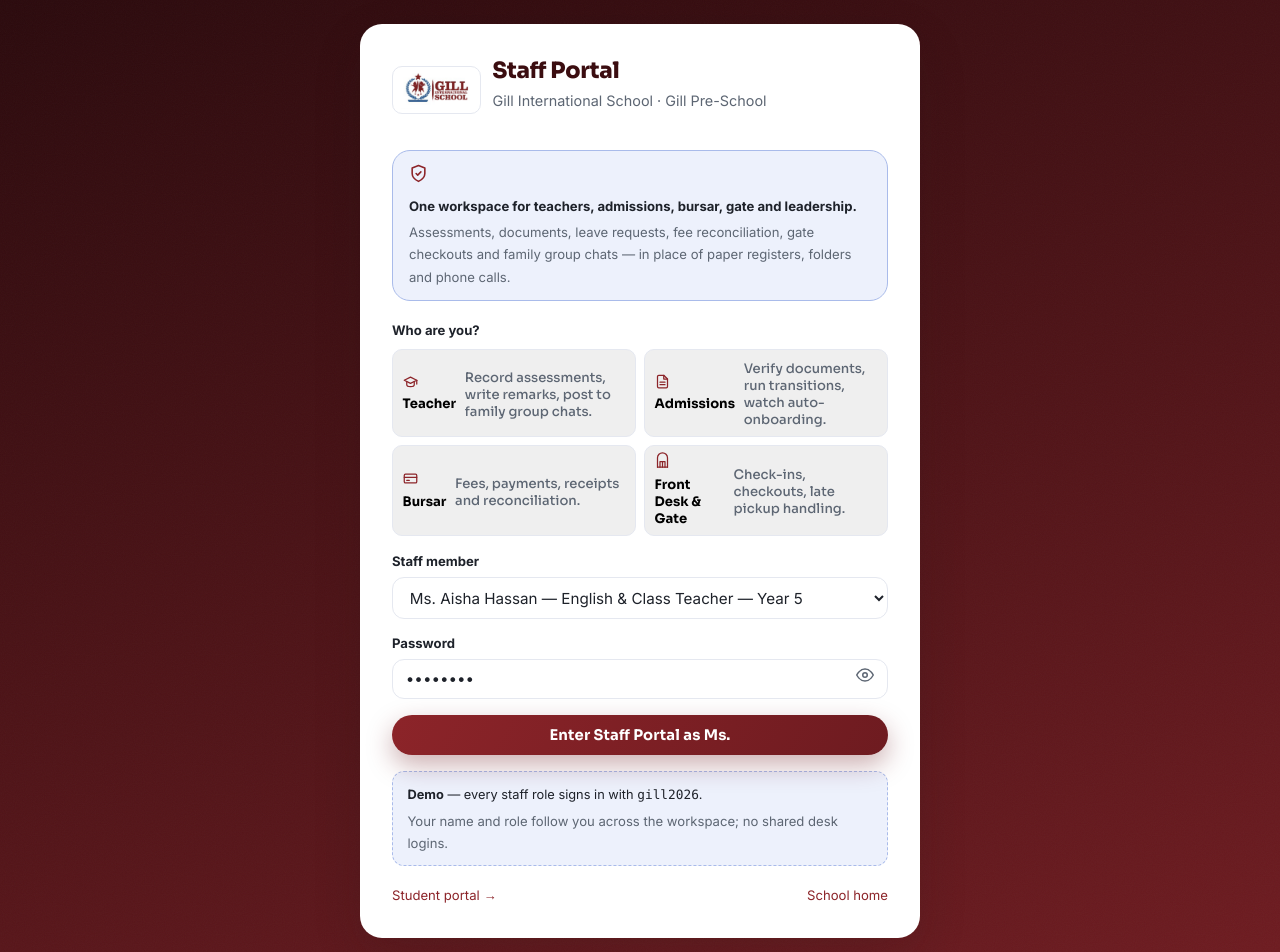
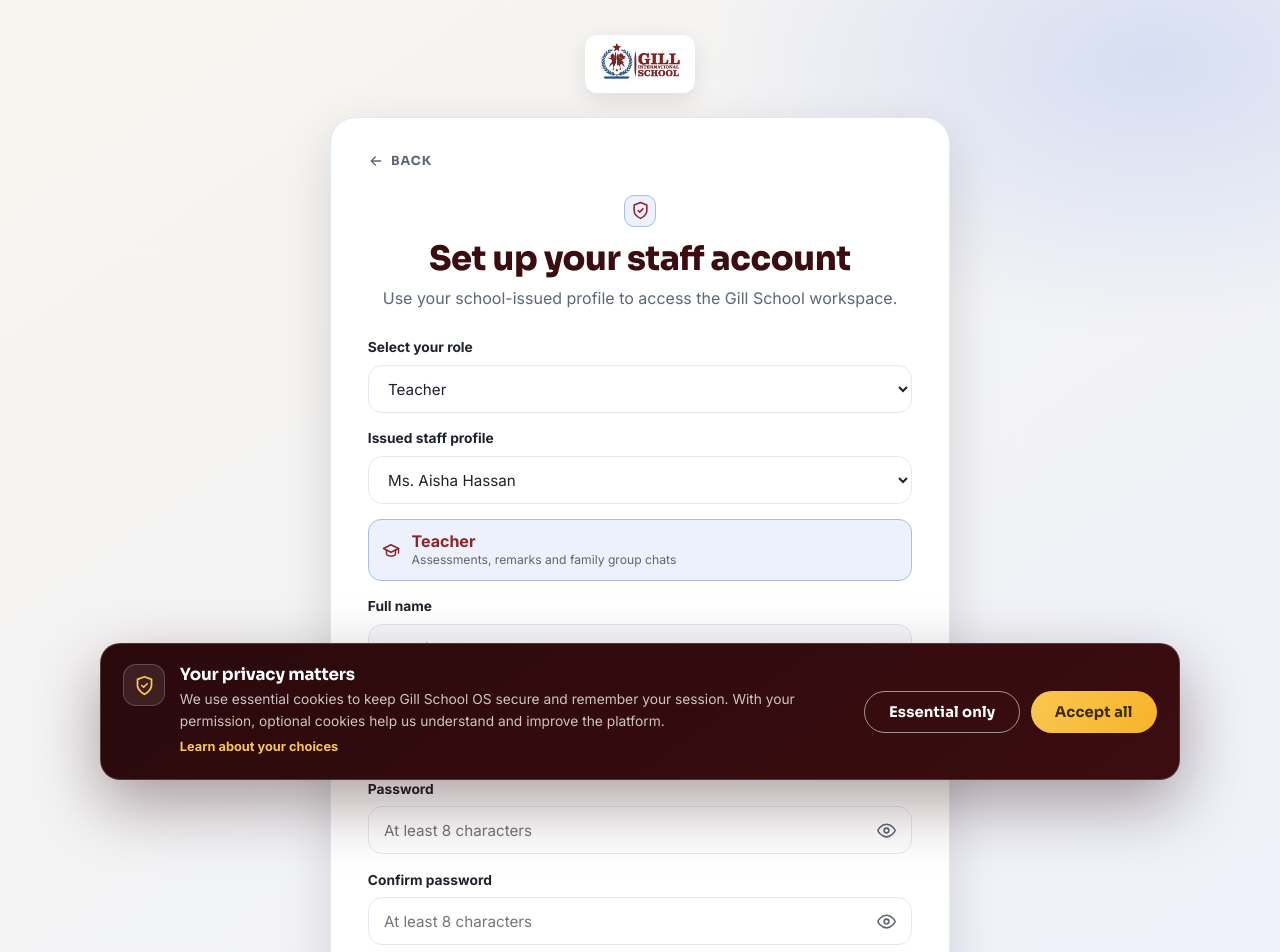
Before and after one commit to iscorockie/Gill-School-OS, a Next.js app: page /staff in a window 1280 px wide. Shown: the top 952 px of the page. Built offline with nearby package versions, Linux system fonts and the light colour scheme.

Commit message:
Add privacy consent and redesign staff onboarding
Co-authored-by: arena-agent <297053741+arena-agent@users.noreply.github.com>

```diff
--- a/app/globals.css
+++ b/app/globals.css
@@ -791,3 +791,96 @@ tr:last-child td { border-bottom: none; }
 @media (max-width: 560px) {
   .app-settings .row-inline { align-items: flex-start; }
 }
+
+/* ---------------- Privacy consent ---------------- */
+.privacy-banner {
+  position: fixed; z-index: 100; left: 50%; bottom: 1.25rem; transform: translateX(-50%);
+  width: min(1080px, calc(100% - 2rem)); display: flex; align-items: center; justify-content: space-between;
+  gap: 1.5rem; padding: 1.25rem 1.4rem; color: #fff;
+  background: linear-gradient(145deg, var(--deep-2), var(--deep));
+  border: 1px solid rgba(201, 212, 242, 0.22); border-radius: 20px;
+  box-shadow: 0 24px 64px rgba(42, 9, 12, 0.38); animation: privacy-in .3s ease-out;
+}
+.privacy-copy { display: flex; align-items: flex-start; gap: 0.9rem; max-width: 720px; }
+.privacy-icon {
+  width: 42px; height: 42px; flex: none; display: grid; place-items: center; border-radius: 13px;
+  color: var(--sun2); background: rgba(255, 255, 255, 0.09); border: 1px solid rgba(201, 212, 242, 0.25);
+}
+.privacy-banner h2 { color: #fff; font-size: 1.05rem; margin: 0 0 0.25rem; }
+.privacy-banner p { color: rgba(255, 255, 255, 0.76); font-size: 0.86rem; line-height: 1.55; margin: 0; }
+.privacy-banner .privacy-details { color: var(--peri); margin-top: 0.45rem; }
+.privacy-link {
+  color: var(--sun2); background: none; border: 0; padding: 0.25rem 0; cursor: pointer;
+  font-family: var(--fb); font-size: 0.8rem; font-weight: 700;
+}
+.privacy-link:hover { text-decoration: underline; }
+.privacy-actions { display: flex; gap: 0.65rem; flex: none; }
+.privacy-actions .btn { white-space: nowrap; box-shadow: none; }
+.privacy-actions .privacy-decline { background: transparent; border: 1px solid rgba(255, 255, 255, 0.55); }
+.privacy-actions .privacy-decline:hover { background: rgba(255, 255, 255, 0.1); }
+@keyframes privacy-in { from { opacity: 0; transform: translate(-50%, 16px); } }
+@media (max-width: 760px) {
+  .privacy-banner { align-items: stretch; flex-direction: column; gap: 1rem; bottom: 0.7rem; padding: 1.05rem; }
+  .privacy-actions { justify-content: flex-end; }
+}
+@media (max-width: 460px) {
+  .privacy-icon { display: none; }
+  .privacy-actions { display: grid; grid-template-columns: 1fr 1fr; }
+  .privacy-actions .btn { padding-inline: 0.8rem; }
+}
+
+/* ---------------- Staff onboarding ---------------- */
+.staff-onboard {
+  min-height: 100vh; padding: 2.2rem 1.25rem 4rem; display: flex; flex-direction: column; align-items: center;
+  background:
+    radial-gradient(700px 420px at 90% 5%, rgba(201, 212, 242, 0.68), transparent 65%),
+    linear-gradient(145deg, #f8f5ef, var(--peri-l));
+}
+.staff-onboard-logo { display: inline-flex; margin-bottom: 1.5rem; }
+.staff-onboard-logo img { height: 58px; width: auto; background: #fff; padding: 5px 10px; border-radius: 12px; box-shadow: var(--shadow-s); }
+.staff-onboard-card {
+  width: min(620px, 100%); padding: 2rem 2.3rem 2.2rem; background: var(--white);
+  border: 1px solid var(--line); border-radius: 26px; box-shadow: var(--shadow);
+}
+.staff-back {
+  display: inline-flex; align-items: center; gap: 0.45rem; color: var(--muted);
+  font-family: var(--fd); font-size: 0.78rem; font-weight: 700; letter-spacing: 0.08em; text-transform: uppercase;
+}
+.staff-back svg { transform: rotate(180deg); }
+.staff-back:hover { color: var(--maroon); text-decoration: none; }
+.staff-onboard-head { display: flex; flex-direction: column; align-items: center; text-align: center; margin: 1.1rem 0 1.5rem; }
+.staff-onboard-head .heading-icon { margin-bottom: 0.7rem; }
+.staff-onboard-head h1 { font-size: clamp(1.65rem, 4vw, 2.1rem); }
+.staff-onboard-head p { color: var(--muted); margin: 0.35rem 0 0; }
+.staff-onboard-form { display: grid; gap: 0.9rem; }
+.staff-onboard-form .field { display: grid; gap: 0.35rem; }
+.staff-onboard-form .field > span:first-child { font-size: 0.86rem; }
+.staff-onboard-form input, .staff-onboard-form select { min-height: 48px; border-radius: 14px; padding-inline: 0.95rem; }
+.staff-onboard-form input[readonly] { color: var(--ink); background: #f7f8fb; }
+.staff-onboard-form .btn { width: 100%; margin-top: 0.25rem; min-height: 48px; }
+.staff-role-note {
+  display: flex; align-items: center; gap: 0.7rem; padding: 0.7rem 0.85rem;
+  color: var(--maroon); background: var(--peri-l); border: 1px solid var(--peri-2); border-radius: 13px;
+}
+.staff-role-note > span { display: grid; line-height: 1.35; }
+.staff-role-note small { color: var(--muted); font-size: 0.76rem; }
+.password-input { position: relative; display: block; }
+.password-input input { padding-right: 3rem; }
+.password-input button {
+  position: absolute; right: 0.55rem; top: 50%; transform: translateY(-50%); display: grid; place-items: center;
+  width: 34px; height: 34px; padding: 0; color: var(--muted); background: none; border: 0; border-radius: 9px; cursor: pointer;
+}
+.password-input button:hover { color: var(--maroon); background: var(--peri-l); }
+.staff-form-error { display: flex; align-items: center; gap: 0.4rem; color: var(--red); margin: 0; font-size: 0.82rem; }
+.staff-security-note {
+  display: flex; align-items: flex-start; gap: 0.55rem; margin-top: 1rem; padding: 0.75rem 0.85rem;
+  color: var(--muted); background: var(--cream); border: 1px solid var(--gips-line); border-radius: 13px; font-size: 0.78rem; line-height: 1.5;
+}
+.staff-security-note svg { flex: none; color: var(--maroon); margin-top: 2px; }
+.staff-onboard-foot { margin: 1rem 0 0; text-align: center; color: var(--muted); font-size: 0.76rem; }
+@media (max-width: 560px) {
+  .staff-onboard { padding: 1rem 0.7rem 3rem; }
+  .staff-onboard-logo { margin-bottom: 0.8rem; }
+  .staff-onboard-logo img { height: 48px; }
+  .staff-onboard-card { padding: 1.35rem 1.1rem 1.5rem; border-radius: 20px; }
+}
--- a/app/layout.jsx
+++ b/app/layout.jsx
@@ -1,4 +1,5 @@
 import "./globals.css";
+import PrivacyBanner from "@/components/PrivacyBanner.jsx";
 
 export const metadata = {
   title: "Gill School OS — Gill International School, Najjera",
@@ -25,7 +26,10 @@ export default function RootLayout({ children }) {
           rel="stylesheet"
         />
       </head>
-      <body>{children}</body>
+      <body>
+        {children}
+        <PrivacyBanner />
+      </body>
     </html>
   );
 }
--- a/app/staff/page.jsx
+++ b/app/staff/page.jsx
@@ -5,44 +5,19 @@ import Icon from "@/components/icons.jsx";
 import { useStaff } from "@/components/StaffSession.jsx";
 
 const ROLES = [
-  {
-    id: "teacher",
-    label: "Teacher",
-    icon: "grad",
-    copy: "Record assessments, write remarks, post to family group chats.",
-    users: ["t-aisha", "t-brian", "t-sharon"],
-  },
-  {
-    id: "admissions",
-    label: "Admissions",
-    icon: "file",
-    copy: "Verify documents, run transitions, watch auto-onboarding.",
-    users: ["u-admissions"],
-  },
-  {
-    id: "bursar",
-    label: "Bursar",
-    icon: "card",
-    copy: "Fees, payments, receipts and reconciliation.",
-    users: ["u-bursar"],
-  },
-  {
-    id: "frontdesk",
-    label: "Front Desk & Gate",
-    icon: "gate",
-    copy: "Check-ins, checkouts, late pickup handling.",
-    users: ["u-gate"],
-  },
+  { id: "teacher", label: "Teacher", icon: "grad", copy: "Assessments, remarks and family group chats", users: ["t-aisha", "t-brian", "t-sharon"] },
+  { id: "admissions", label: "Admissions", icon: "file", copy: "Documents, transitions and family onboarding", users: ["u-admissions"] },
+  { id: "bursar", label: "Bursar", icon: "card", copy: "Fees, payments, receipts and reconciliation", users: ["u-bursar"] },
+  { id: "frontdesk", label: "Front Desk & Gate", icon: "gate", copy: "Check-ins, checkouts and late pickup handling", users: ["u-gate"] },
 ];
 
 const STAFF_DB = {
-  "t-aisha": { id: "t-aisha", role: "staff", name: "Ms. Aisha Hassan", title: "English & Class Teacher — Year 5", email: "a.hassan@gill.sch" },
-  "t-brian": { id: "t-brian", role: "staff", name: "Mr. Brian Mugisha", title: "Mathematics & Science — Year 5", email: "b.mugisha@gill.sch" },
-  "t-sharon": { id: "t-sharon", role: "staff", name: "Ms. Sharon Namukasa", title: "Pre-School Lead — Nursery", email: "s.namukasa@gill.sch" },
-  "u-admissions": { id: "u-admissions", role: "staff", name: "Mrs. Mary Kyomukama", title: "Head of Admissions", email: "m.kyomukama@gill.sch" },
-  "u-bursar": { id: "u-bursar", role: "staff", name: "Mr. Isaac Twesigye", title: "Bursar", email: "i.twesigye@gill.sch" },
-  "u-gate": { id: "u-gate", role: "staff", name: "Mr. Peter Othieno", title: "Security & Gate Officer", email: "p.othieno@gill.sch" },
-  "u-admin": { id: "u-admin", role: "staff", name: "Mr. Francis Ssekandi", title: "Head of School", email: "f.ssekandi@gill.sch" },
+  "t-aisha": { id: "t-aisha", name: "Ms. Aisha Hassan", title: "English & Class Teacher — Year 5", email: "a.hassan@gill.sch" },
+  "t-brian": { id: "t-brian", name: "Mr. Brian Mugisha", title: "Mathematics & Science — Year 5", email: "b.mugisha@gill.sch" },
+  "t-sharon": { id: "t-sharon", name: "Ms. Sharon Namukasa", title: "Pre-School Lead — Nursery", email: "s.namukasa@gill.sch" },
+  "u-admissions": { id: "u-admissions", name: "Mrs. Mary Kyomukama", title: "Head of Admissions", email: "m.kyomukama@gill.sch" },
+  "u-bursar": { id: "u-bursar", name: "Mr. Isaac Twesigye", title: "Bursar", email: "i.twesigye@gill.sch" },
+  "u-gate": { id: "u-gate", name: "Mr. Peter Othieno", title: "Security & Gate Officer", email: "p.othieno@gill.sch" },
 };
 
 export default function StaffPortalPage() {
@@ -50,126 +25,118 @@ export default function StaffPortalPage() {
   const { signIn } = useStaff();
   const [role, setRole] = useState("teacher");
   const [userId, setUserId] = useState("t-aisha");
-  const [password, setPassword] = useState("gill2026");
-  const [show, setShow] = useState(false);
+  const [password, setPassword] = useState("");
+  const [confirm, setConfirm] = useState("");
+  const [showPassword, setShowPassword] = useState(false);
+  const [showConfirm, setShowConfirm] = useState(false);
   const [error, setError] = useState("");
   const [busy, setBusy] = useState(false);
 
-  const activeRole = ROLES.find((r) => r.id === role);
+  const activeRole = ROLES.find((item) => item.id === role);
   const person = STAFF_DB[userId];
 
-  function pickRole(r) {
-    setRole(r.id);
-    setUserId(r.users[0]);
+  function changeRole(event) {
+    const nextRole = ROLES.find((item) => item.id === event.target.value);
+    setRole(nextRole.id);
+    setUserId(nextRole.users[0]);
     setError("");
   }
 
-  function submit(e) {
-    e.preventDefault();
+  function submit(event) {
+    event.preventDefault();
+    setError("");
+    if (password.length < 8) return setError("Password must be at least 8 characters.");
+    if (password !== confirm) return setError("Passwords don't match.");
+    if (password !== "gill2026") return setError("Use the school-issued demo password: gill2026");
+
     setBusy(true);
-    setError("");
-    if (password !== "gill2026") {
-      setError("That password doesn't match. Demo password: gill2026");
-      setBusy(false);
-      return;
-    }
-    signIn({ ...person, roleLabel: activeRole.label, actor: true });
+    signIn({ ...person, role: "staff", roleLabel: activeRole.label, actor: true });
     router.push("/staff/home");
   }
 
   return (
-    <div className="auth-wrap">
-      <div className="auth-card" style={{ maxWidth: 560 }}>
-        <div className="logo-row">
-          <a href="https://www.gill.ac.ug/#home" aria-label="Back to gill.ac.ug" style={{ textDecoration: "none" }}>
-          <img src="/logo.png" alt="Gill International School logo" />
-        </a>
-          <div>
-            <h1>Staff Portal</h1>
-            <div className="sub">Gill International School · Gill Pre-School</div>
-          </div>
+    <main className="staff-onboard">
+      <a className="staff-onboard-logo" href="/" aria-label="Gill School OS home">
+        <img src="/logo.png" alt="Gill International School logo" />
+      </a>
+
+      <section className="staff-onboard-card" aria-labelledby="staff-onboard-title">
+        <a className="staff-back" href="/"><Icon name="arrowRight" size={16} /> Back</a>
+
+        <div className="staff-onboard-head">
+          <span className="heading-icon"><Icon name="shield" size={19} /></span>
+          <h1 id="staff-onboard-title">Set up your staff account</h1>
+          <p>Use your school-issued profile to access the Gill School workspace.</p>
         </div>
 
-        <div className="card" style={{ background: "var(--peri-l)", borderColor: "var(--peri-2)", boxShadow: "none", padding: "0.8rem 1rem", marginBottom: "1.1rem" }}>
-          <div className="row" style={{ gap: "0.6rem" }}>
-            <Icon name="shield" size={19} style={{ color: "var(--maroon)" }} />
-            <div>
-              <b className="small">One workspace for teachers, admissions, bursar, gate and leadership.</b>
-              <p className="small muted" style={{ margin: "0.15rem 0 0" }}>
-                Assessments, documents, leave requests, fee reconciliation, gate checkouts and family group chats — in place of paper registers, folders and phone calls.
-              </p>
-            </div>
-          </div>
-        </div>
-
-        <form onSubmit={submit}>
-          <span className="small" style={{ fontWeight: 700, display: "block", marginBottom: "0.5rem" }}>Who are you?</span>
-          <div className="grid grid-2" style={{ gap: "0.5rem", marginBottom: "0.9rem" }}>
-            {ROLES.map((r) => (
-              <button
-                type="button"
-                key={r.id}
-                onClick={() => pickRole(r)}
-                className={`perm ${role === r.id ? "" : "off"}`}
-                style={{ textAlign: "left", cursor: "pointer", border: "1px solid var(--line)", borderRadius: 10, padding: "0.5rem 0.6rem" }}
-              >
-                <span className="row" style={{ gap: "0.4rem" }}>
-                  <Icon name={r.icon} size={15} style={{ color: "var(--maroon)" }} />
-                  <b className="small">{r.label}</b>
-                </span>
-                <span className="small muted" style={{ display: "block", marginTop: "0.15rem" }}>{r.copy}</span>
-              </button>
-            ))}
-          </div>
-
-          <label style={{ display: "block", marginBottom: "0.8rem" }}>
-            <span className="small" style={{ fontWeight: 700, display: "block", marginBottom: "0.3rem" }}>Staff member</span>
-            <select value={userId} onChange={(e) => setUserId(e.target.value)}>
-              {activeRole.users.map((id) => {
-                const u = STAFF_DB[id];
-                return <option key={id} value={id}>{u.name} — {u.title}</option>;
-              })}
+        <form onSubmit={submit} className="staff-onboard-form">
+          <label className="field">
+            <span className="fw700">Select your role</span>
+            <select value={role} onChange={changeRole}>
+              {ROLES.map((item) => <option key={item.id} value={item.id}>{item.label}</option>)}
             </select>
           </label>
 
-          <label style={{ display: "block", marginBottom: "1rem" }}>
-            <span className="small" style={{ fontWeight: 700, display: "block", marginBottom: "0.3rem" }}>Password</span>
-            <div style={{ position: "relative" }}>
-              <input
-                type={show ? "text" : "password"}
-                value={password}
-                onChange={(e) => setPassword(e.target.value)}
-                autoComplete="current-password"
-                style={{ paddingRight: "2.6rem" }}
-              />
-              <button
-                type="button"
-                onClick={() => setShow(!show)}
-                style={{ position: "absolute", right: 8, top: 6, border: "none", background: "none", cursor: "pointer", color: "var(--muted)" }}
-                aria-label="Toggle password visibility"
-              >
-                <Icon name={show ? "eyeOff" : "eye"} size={18} />
-              </button>
-            </div>
+          {activeRole.users.length > 1 && (
+            <label className="field">
+              <span className="fw700">Issued staff profile</span>
+              <select value={userId} onChange={(event) => setUserId(event.target.value)}>
+                {activeRole.users.map((id) => <option key={id} value={id}>{STAFF_DB[id].name}</option>)}
+              </select>
+            </label>
+          )}
+
+          <div className="staff-role-note">
+            <Icon name={activeRole.icon} size={18} />
+            <span><b>{activeRole.label}</b><small>{activeRole.copy}</small></span>
+          </div>
+
+          <label className="field">
+            <span className="fw700">Full name</span>
+            <input value={person.name} readOnly aria-readonly="true" />
           </label>
 
-          {error && <p className="small" style={{ color: "var(--red)", margin: "0 0 0.7rem" }}>{error}</p>}
+          <label className="field">
+            <span className="fw700">School email address</span>
+            <input type="email" value={person.email} readOnly aria-readonly="true" />
+          </label>
 
-          <button className="btn" style={{ width: "100%" }} disabled={busy}>
-            {busy ? "Opening…" : `Enter Staff Portal as ${person?.name.split(" ")[0]}`}
-          </button>
+          <PasswordField label="Password" value={password} setValue={setPassword} visible={showPassword} setVisible={setShowPassword} autoComplete="new-password" />
+          <PasswordField label="Confirm password" value={confirm} setValue={setConfirm} visible={showConfirm} setVisible={setShowConfirm} autoComplete="new-password" />
+
+          {error && <p className="staff-form-error" role="alert"><Icon name="alert" size={16} /> {error}</p>}
+
+          <button className="btn" disabled={busy}>{busy ? "Opening your workspace…" : "Complete staff setup"}</button>
         </form>
 
-        <div className="demo-hint" style={{ marginTop: "1rem" }}>
-          <b>Demo</b> — every staff role signs in with <span className="mono">gill2026</span>.
-          <div className="small muted" style={{ marginTop: "0.3rem" }}>Your name and role follow you across the workspace; no shared desk logins.</div>
+        <div className="staff-security-note">
+          <Icon name="lock" size={17} />
+          <span><b>School-managed access</b> · Staff profiles are issued by the school office. Demo password: <span className="mono">gill2026</span>.</span>
         </div>
 
-        <div className="row" style={{ justifyContent: "space-between", marginTop: "1.1rem" }}>
-          <a href="/student/login" className="small">Student portal →</a>
-          <a href="/" className="small">School home</a>
-        </div>
-      </div>
-    </div>
+        <p className="staff-onboard-foot">Already set up? Completing this form securely opens your existing staff workspace.</p>
+      </section>
+    </main>
   );
 }
+
+function PasswordField({ label, value, setValue, visible, setVisible, autoComplete }) {
+  return (
+    <label className="field">
+      <span className="fw700">{label}</span>
+      <span className="password-input">
+        <input
+          type={visible ? "text" : "password"}
+          value={value}
+          onChange={(event) => setValue(event.target.value)}
+          placeholder="At least 8 characters"
+          autoComplete={autoComplete}
+          required
+        />
+        <button type="button" onClick={() => setVisible(!visible)} aria-label={`${visible ? "Hide" : "Show"} ${label.toLowerCase()}`}>
+          <Icon name={visible ? "eyeOff" : "eye"} size={19} />
+        </button>
+      </span>
+    </label>
+  );
+}
--- /dev/null
+++ b/components/PrivacyBanner.jsx
@@ -0,0 +1,58 @@
+"use client";
+
+import { useEffect, useState } from "react";
+import Icon from "@/components/icons.jsx";
+
+const STORAGE_KEY = "gill_privacy_choice";
+
+export default function PrivacyBanner() {
+  const [visible, setVisible] = useState(false);
+  const [details, setDetails] = useState(false);
+
+  useEffect(() => {
+    try {
+      setVisible(!localStorage.getItem(STORAGE_KEY));
+    } catch {
+      setVisible(true);
+    }
+  }, []);
+
+  function choose(choice) {
+    try {
+      localStorage.setItem(STORAGE_KEY, choice);
+    } catch {
+      // Consent still applies for this browser session when storage is blocked.
+    }
+    setVisible(false);
+  }
+
+  if (!visible) return null;
+
+  return (
+    <aside className="privacy-banner" role="dialog" aria-modal="false" aria-labelledby="privacy-title">
+      <div className="privacy-copy">
+        <span className="privacy-icon"><Icon name="shield" size={21} /></span>
+        <div>
+          <h2 id="privacy-title">Your privacy matters</h2>
+          <p>
+            We use essential cookies to keep Gill School OS secure and remember your session. With your permission,
+            optional cookies help us understand and improve the platform.
+          </p>
+          {details && (
+            <p className="privacy-details">
+              Declining keeps only cookies required for sign-in, security and core school services. We do not sell
+              family or student information.
+            </p>
+          )}
+          <button className="privacy-link" type="button" onClick={() => setDetails((open) => !open)} aria-expanded={details}>
+            {details ? "Hide details" : "Learn about your choices"}
+          </button>
+        </div>
+      </div>
+      <div className="privacy-actions">
+        <button className="btn privacy-decline" type="button" onClick={() => choose("essential")}>Essential only</button>
+        <button className="btn gold" type="button" onClick={() => choose("accepted")}>Accept all</button>
+      </div>
+    </aside>
+  );
+}
```
